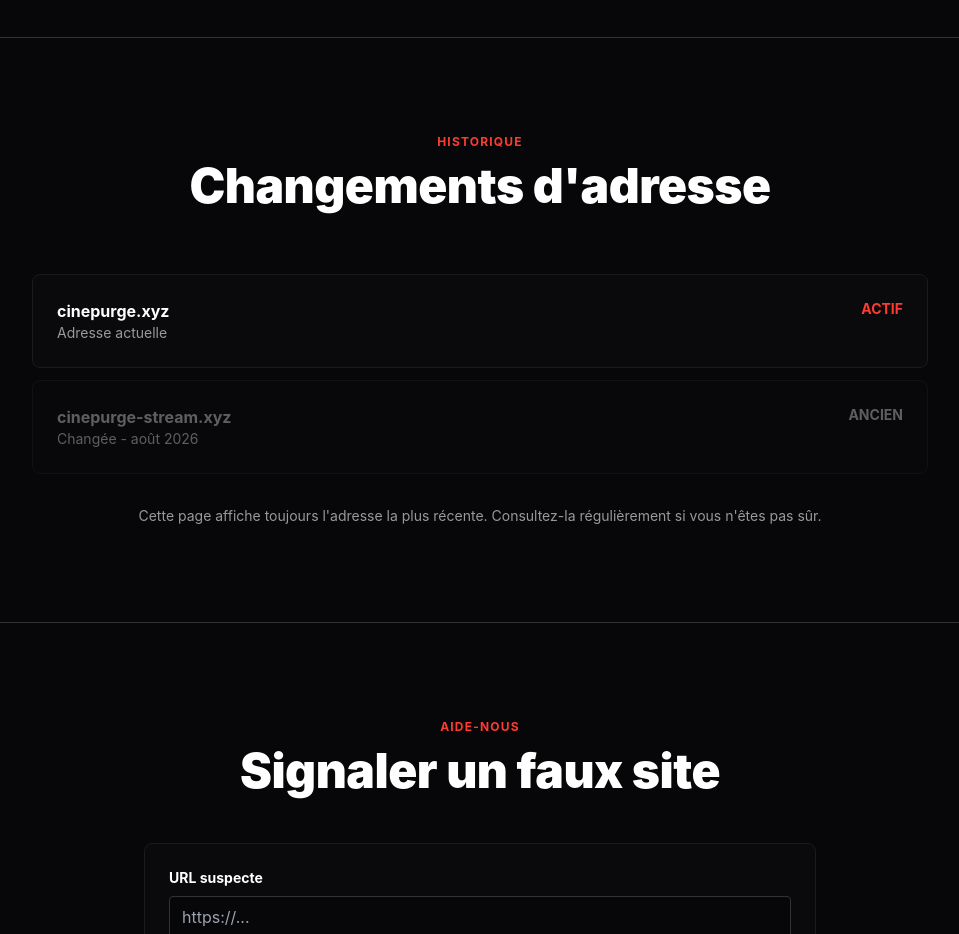
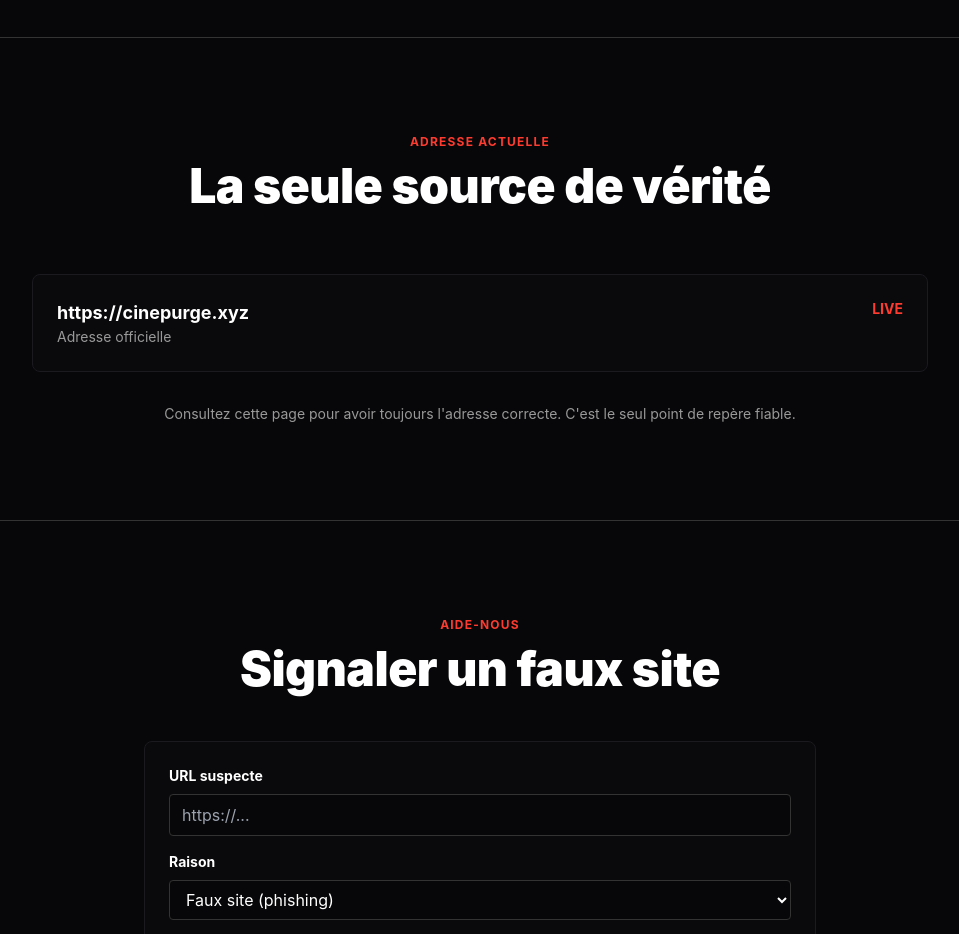
Before and after one commit to tommoytre225/cinepurge-hub, a Next.js app: page / in a window 1280 px wide. Shown: the part 3520-4454 px from the top of the page, without its empty margins (160-1119 px from the left). Built offline with nearby package versions, Linux system fonts and the light colour scheme.

Commit message:
fix: remove false information from changelog section
- Removed fake 'cinepurge-stream.xyz' address
- Removed false date 'Changée - août 2026'
- Simplified to show only the real current address
- Keep only verified information

```diff
--- a/app/page.tsx
+++ b/app/page.tsx
@@ -157,33 +157,24 @@ export default function Home() {
       <section className="py-24 px-4 border-t border-[#333333]">
         <div className="max-w-4xl mx-auto">
           <div className="text-center mb-16">
-            <p className="section-label mb-3">Historique</p>
-            <h2 className="text-5xl font-black">Changements d'adresse</h2>
+            <p className="section-label mb-3">Adresse actuelle</p>
+            <h2 className="text-5xl font-black">La seule source de vérité</h2>
           </div>
 
           <div className="space-y-3">
             <div className="card">
               <div className="flex justify-between items-start">
                 <div>
-                  <p className="font-bold">cinepurge.xyz</p>
-                  <p className="text-[#999999] text-sm">Adresse actuelle</p>
+                  <p className="font-bold text-lg">https://cinepurge.xyz</p>
+                  <p className="text-[#999999] text-sm">Adresse officielle</p>
                 </div>
-                <span className="text-[#FF3B30] text-sm font-bold">ACTIF</span>
-              </div>
-            </div>
-            <div className="card opacity-60">
-              <div className="flex justify-between items-start">
-                <div>
-                  <p className="font-bold text-[#999999]">cinepurge-stream.xyz</p>
-                  <p className="text-[#999999] text-sm">Changée - août 2026</p>
-                </div>
-                <span className="text-[#999999] text-sm font-bold">ANCIEN</span>
+                <span className="text-[#FF3B30] text-sm font-bold">LIVE</span>
               </div>
             </div>
           </div>
 
           <p className="text-[#999999] text-sm mt-8 text-center">
-            Cette page affiche toujours l'adresse la plus récente. Consultez-la régulièrement si vous n'êtes pas sûr.
+            Consultez cette page pour avoir toujours l'adresse correcte. C'est le seul point de repère fiable.
           </p>
         </div>
       </section>
```
